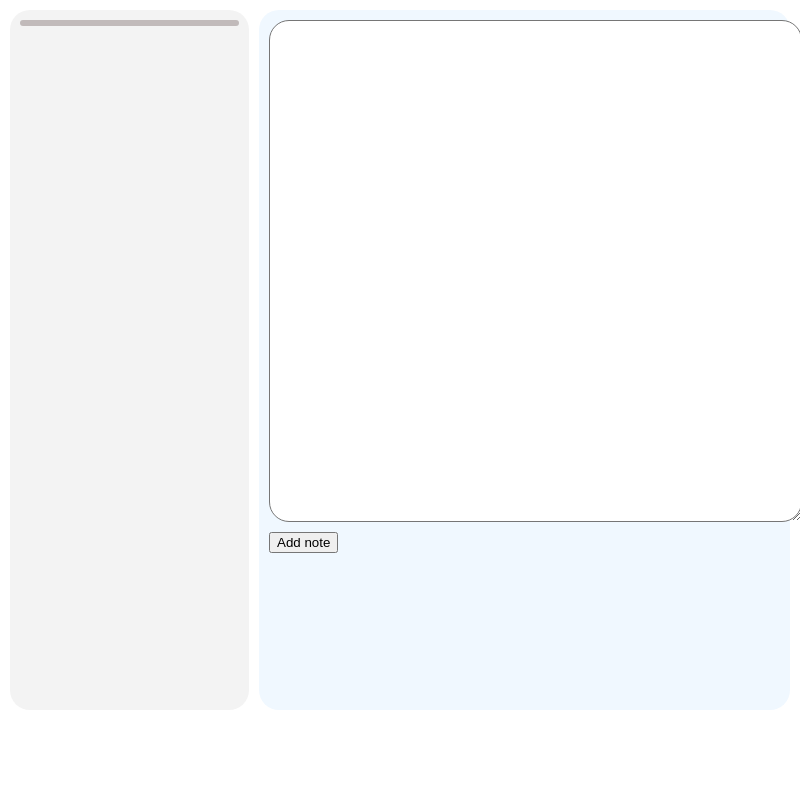
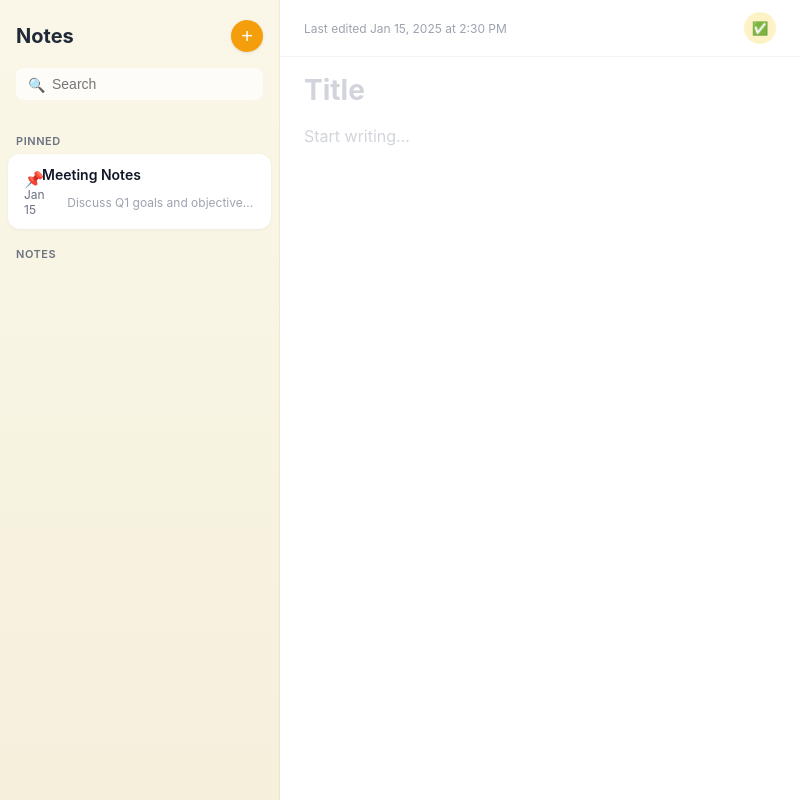
Before and after one commit to SiamShekh/notes-app, an Electron app: page index.html in a window 800 px wide. Drawn offline with Linux system fonts and the light colour scheme; no server answers.

Commit message:
ui and lokijs added

```diff
--- a/index.html
+++ b/index.html
@@ -1,59 +1,105 @@
 <!DOCTYPE html>
-<html>
+<html lang="en">
 
 <head>
-  <meta charset="UTF-8" />
-  <!-- <meta http-equiv="Content-Security-Policy" content="default-src 'self'; script-src 'self'" /> -->
+    <meta charset="UTF-8">
+    <meta name="viewport" content="width=device-width,initial-scale=1.0">
     <meta http-equiv="X-Content-Security-Policy" content="default-src 'self'; script-src 'self'" />
-  <title>Hello from Electron renderer!</title>
+    <title>Notes</title>
+    <link rel="stylesheet" href="style.css">
 </head>
 
-<body style="margin: 0;">
-  <div style="display: flex; padding: 10px; gap: 10px;">
-
-    <div style="width: 30%; background-color: #f3f3f3; height: 85vh; padding: 10px; border-radius: 20px;">
-      <div id="noteParent" style="background-color: #c1baba; padding: 3px 10px; border-radius: 10px;">
-        <!-- <p>Video idea list: in next week i week 10 video for 3rd channel</p> -->
+<body>
+    <div class="notes-container">
+        <div class="sidebar">
+            <div class="sidebar-header">
+                <div class="sidebar-title">
+                    <h1>Notes</h1><button class="new-note-btn">+</button>
+                </div>
+                <div class="search-box"><span class="search-icon">🔍</span><input type="text" placeholder="Search">
                 </div>
             </div>
-    <div style="width: 70%; background-color: aliceblue; border-radius: 20px; padding: 10px;">
-      <textarea id="input"
-        style="display: block; height: 60vh; width: 100%; border-radius: 20px; padding: 10px;"></textarea>
-      <button onclick="addNote()" style="margin-top: 10px;">Add note</button>
+            <div class="notes-list">
+                <div class="notes-section">
+                    <div class="section-label">Pinned</div>
+                    <div class="note-item active">
+                        <div class="note-header"><span class="pin-icon">📌</span>
+                            <div class="note-title">Meeting Notes</div>
+                        </div>
+                        <div class="note-meta"><span>Jan 15</span><span class="note-preview">Discuss Q1 goals and
+                                objectives...</span></div>
+                    </div>
+                </div>
+                <div id="notes_parent" class="notes-section">
+                    <div class="section-label">Notes</div>
+
+                </div>
+            </div>
+        </div>
+        <div class="editor">
+            <div class="editor-toolbar">
+                <div class="last-edited">Last edited Jan 15, 2025 at 2:30 PM</div>
+                <button onclick="note()" class="pin-btn">✅</button>
+            </div>
+            <div class="editor-content">
+                <input type="text" id="title" required class="note-title-input" placeholder="Title">
+                <textarea class="note-content-input" required id="details" placeholder="Start writing..."></textarea>
+            </div>
+        </div>
+    </div>
+</body>
 
 <script>
-        function addNote() {
-          const inputValue = document.getElementById("input").value;
+    function note() {
+        const titleElement = document.getElementById('title');
+        const detailsElement = document.getElementById('details');
 
-          const notes = localStorage.getItem("notes");
+        let title;
+        let details;
 
-          if (notes) {
-            const newNotes = [...JSON.parse(notes), inputValue];
-            localStorage.setItem('notes', JSON.stringify(newNotes));
-          } else {
-            localStorage.setItem('notes', JSON.stringify([inputValue]));
-          }
+        if (titleElement instanceof HTMLInputElement) {
+            title = titleElement.value;
         }
 
+        if (detailsElement instanceof HTMLTextAreaElement) {
+            details = detailsElement.value;
+        }
+
+        window.api.note({ title, details });
+    }
 </script>
 
 <script>
-        const noteParent = document.getElementById("noteParent");
-        const notes = localStorage.getItem("notes");
+    async function name() {
 
-        if (notes) {
-          const noteArr = JSON.parse(notes);
-          noteArr.map((val) => {
-            const p = document.createElement("p");
-            p.innerText = val;
-            noteParent.append(p);
+        // const data = await window.api.getNote();
+        // console.log(data);
+        window.api.getNote((_, data) => {
+
+            const noteContainer = document.getElementById("notes_parent");
+
+            const parent = document.createElement("div");
+
+            for (let index = 0; index < data.length; index++) {
+                const element = data[index];
+
+                parent.innerHTML += `
+            <div class="note-item">
+                        <div class="note-header">
+                            <div class="note-title">${element?.title}</div>
+                        </div>
+                        <div class="note-meta"><span>${new Date(element?.meta?.created).toLocaleDateString()}</span><span class="note-preview">${element?.details}</span></div>
+                    </div>
+                    `;
+            }
+
+
+            noteContainer.appendChild(parent);
+
         })
     }
 
+    name();
 </script>
-    </div>
-  </div>
-
-</body>
 
 </html>
--- a/package.json
+++ b/package.json
@@ -23,6 +23,7 @@
     "electron": "^39.2.4"
   },
   "dependencies": {
-    "electron-squirrel-startup": "^1.0.1"
+    "electron-squirrel-startup": "^1.0.1",
+    "lokijs": "^1.5.12"
   }
 }
--- /dev/null
+++ b/style.css
@@ -0,0 +1,283 @@
+* {
+    margin: 0;
+    padding: 0;
+    box-sizing: border-box
+}
+
+body {
+    font-family: -apple-system, BlinkMacSystemFont, 'Segoe UI', 'Helvetica Neue', Arial, sans-serif;
+    height: 100vh;
+    overflow: hidden
+}
+
+.notes-container {
+    display: flex;
+    height: 100vh;
+    background: #fff
+}
+
+.sidebar {
+    width: 280px;
+    background: linear-gradient(to bottom, #FBF7E8, #F5F0DC);
+    border-right: 1px solid rgba(217, 180, 90, .2);
+    display: flex;
+    flex-direction: column
+}
+
+.sidebar-header {
+    padding: 20px 16px
+}
+
+.sidebar-title {
+    display: flex;
+    align-items: center;
+    justify-content: space-between;
+    margin-bottom: 16px
+}
+
+.sidebar-title h1 {
+    font-size: 20px;
+    font-weight: 700;
+    color: #1f2937
+}
+
+.new-note-btn {
+    width: 32px;
+    height: 32px;
+    border-radius: 50%;
+    background: #f59e0b;
+    border: none;
+    color: #fff;
+    font-size: 20px;
+    cursor: pointer;
+    display: flex;
+    align-items: center;
+    justify-content: center;
+    box-shadow: 0 1px 3px rgba(0, 0, 0, .1)
+}
+
+.new-note-btn:hover {
+    background: #d97706
+}
+
+.search-box {
+    position: relative
+}
+
+.search-box input {
+    width: 100%;
+    padding: 8px 12px 8px 36px;
+    border: none;
+    border-radius: 8px;
+    background: rgba(255, 255, 255, .7);
+    font-size: 14px;
+    outline: none
+}
+
+.search-box input:focus {
+    background: rgba(255, 255, 255, .9);
+    box-shadow: 0 0 0 2px rgba(245, 158, 11, .3)
+}
+
+.search-icon {
+    position: absolute;
+    left: 12px;
+    top: 50%;
+    transform: translateY(-50%);
+    color: #9ca3af;
+    font-size: 14px
+}
+
+.notes-list {
+    flex: 1;
+    overflow-y: auto;
+    padding: 8px 0 16px
+}
+
+.notes-section {
+    margin-bottom: 12px
+}
+
+.section-label {
+    padding: 6px 16px;
+    font-size: 11px;
+    font-weight: 600;
+    color: #6b7280;
+    text-transform: uppercase;
+    letter-spacing: .05em
+}
+
+.note-item {
+    padding: 12px 16px;
+    margin: 0 8px 4px;
+    border-radius: 12px;
+    cursor: pointer;
+    transition: .2s
+}
+
+.note-item:hover {
+    background: rgba(255, 255, 255, .6)
+}
+
+.note-item.active {
+    background: #fff;
+    box-shadow: 0 1px 3px rgba(0, 0, 0, .05)
+}
+
+.note-header {
+    display: flex;
+    align-items: center;
+    gap: 6px;
+    margin-bottom: 4px
+}
+
+.pin-icon {
+    width: 12px;
+    height: 12px;
+    color: #f59e0b
+}
+
+.note-title {
+    font-size: 14px;
+    font-weight: 600;
+    color: #111827;
+    white-space: nowrap;
+    overflow: hidden;
+    text-overflow: ellipsis
+}
+
+.note-meta {
+    display: flex;
+    align-items: center;
+    gap: 8px;
+    font-size: 12px;
+    color: #6b7280
+}
+
+.note-preview {
+    color: #9ca3af;
+    white-space: nowrap;
+    overflow: hidden;
+    text-overflow: ellipsis
+}
+
+.editor {
+    flex: 1;
+    display: flex;
+    flex-direction: column;
+    background: #fff
+}
+
+.editor-toolbar {
+    display: flex;
+    align-items: center;
+    justify-content: space-between;
+    padding: 12px 24px;
+    border-bottom: 1px solid #f3f4f6
+}
+
+.last-edited {
+    font-size: 12px;
+    color: #9ca3af
+}
+
+.pin-btn {
+    width: 32px;
+    height: 32px;
+    border-radius: 50%;
+    border: none;
+    background: #fef3c7;
+    color: #f59e0b;
+    cursor: pointer;
+    display: flex;
+    align-items: center;
+    justify-content: center
+}
+
+.pin-btn:hover {
+    background: #fde68a
+}
+
+.editor-content {
+    flex: 1;
+    overflow-y: auto;
+    padding: 16px 24px
+}
+
+.note-title-input {
+    width: 100%;
+    border: none;
+    outline: none;
+    font-size: 28px;
+    font-weight: 700;
+    color: #111827;
+    margin-bottom: 16px;
+    font-family: inherit
+}
+
+.note-content-input {
+    width: 100%;
+    border: none;
+    outline: none;
+    font-size: 16px;
+    color: #374151;
+    line-height: 1.7;
+    font-family: inherit;
+    resize: none;
+    min-height: 500px
+}
+
+.note-title-input::placeholder,
+.note-content-input::placeholder {
+    color: #d1d5db
+}
+
+.empty-state {
+    flex: 1;
+    display: flex;
+    flex-direction: column;
+    align-items: center;
+    justify-content: center;
+    color: #9ca3af
+}
+
+.empty-icon {
+    font-size: 64px;
+    margin-bottom: 16px;
+    opacity: .3
+}
+
+.empty-title {
+    font-size: 18px;
+    font-weight: 500;
+    margin-bottom: 4px
+}
+
+.empty-subtitle {
+    font-size: 14px
+}
+
+.notes-list::-webkit-scrollbar,
+.editor-content::-webkit-scrollbar {
+    width: 8px
+}
+
+.notes-list::-webkit-scrollbar-track,
+.editor-content::-webkit-scrollbar-track {
+    background: transparent
+}
+
+.notes-list::-webkit-scrollbar-thumb {
+    background: rgba(217, 180, 90, .3);
+    border-radius: 4px
+}
+
+.editor-content::-webkit-scrollbar-thumb {
+    background: rgba(0, 0, 0, .1);
+    border-radius: 4px
+}
+
+.notes-list::-webkit-scrollbar-thumb:hover,
+.editor-content::-webkit-scrollbar-thumb:hover {
+    background: rgba(0, 0, 0, .2)
+}
```
Also changed, not shown: main.js (+30 -6 lines), preload.js (added, +8 -0 lines), 1 other file. Lines whose indentation alone changed are shown as unchanged.
